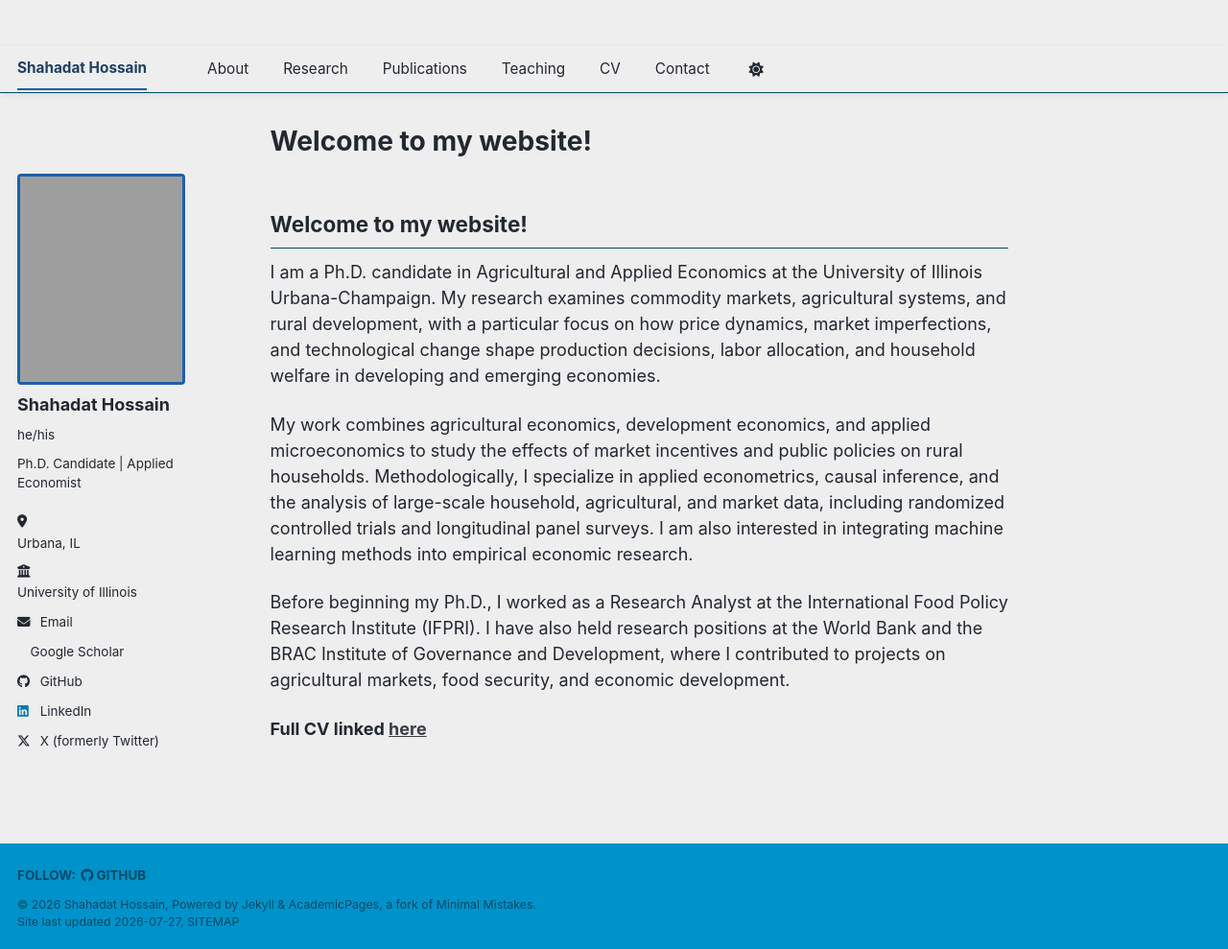
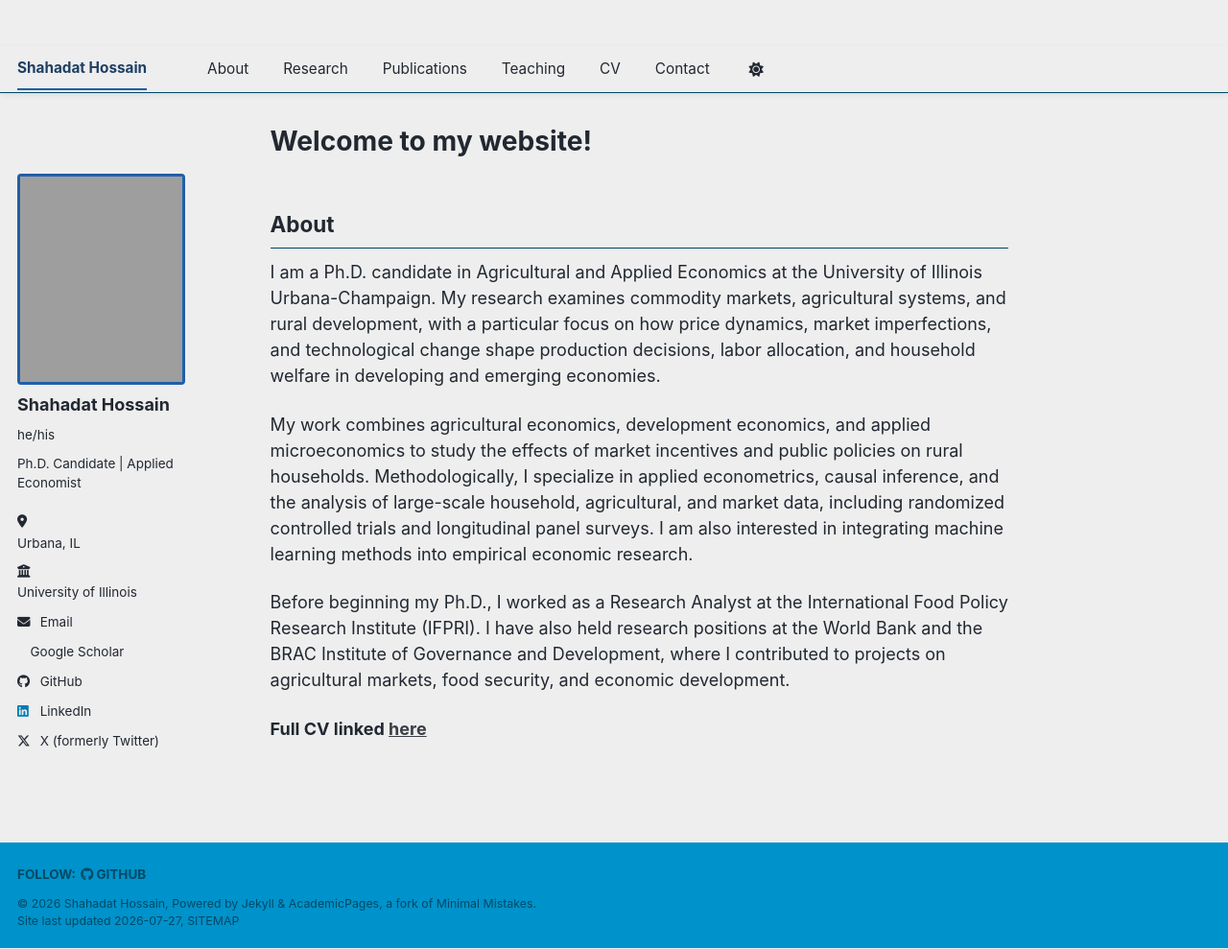
Before and after one commit to hnshahadat/hnshahadat.github.io, a Jekyll site: the page built from _pages/about.md, in a window 1280 px wide and 989 px high. Shown: the whole window at 96% size. Built offline with Jekyll 4.4.1, drawn with Linux system fonts in a browser that asks for light colours; a style sheet for code colours, icons or effects is not loaded; our own code applies the rules of GitHub Pages for plain Markdown files.

Commit message:
about and footer

```diff
--- a/_pages/about.md
+++ b/_pages/about.md
@@ -7,7 +8,7 @@ redirect_from:
   - /about.html
 ---
 
-## Welcome to my website!
+## About
 {: #about}
 
 I am a Ph.D. candidate in Agricultural and Applied Economics at the University of Illinois Urbana-Champaign. My research examines commodity markets, agricultural systems, and rural development, with a particular focus on how price dynamics, market imperfections, and technological change shape production decisions, labor allocation, and household welfare in developing and emerging economies.
--- a/_sass/layout/_footer.scss
+++ b/_sass/layout/_footer.scss
@@ -18,7 +18,7 @@
   height: auto;
 
   /* keep the footer on the bottom of the page */
-  position: fixed;
+  position: relative;
   bottom: 0;
 
   -webkit-animation: intro 0.3s both;
```
Also changed, not shown: other parts of _pages/about.md (+1 -0 lines).
